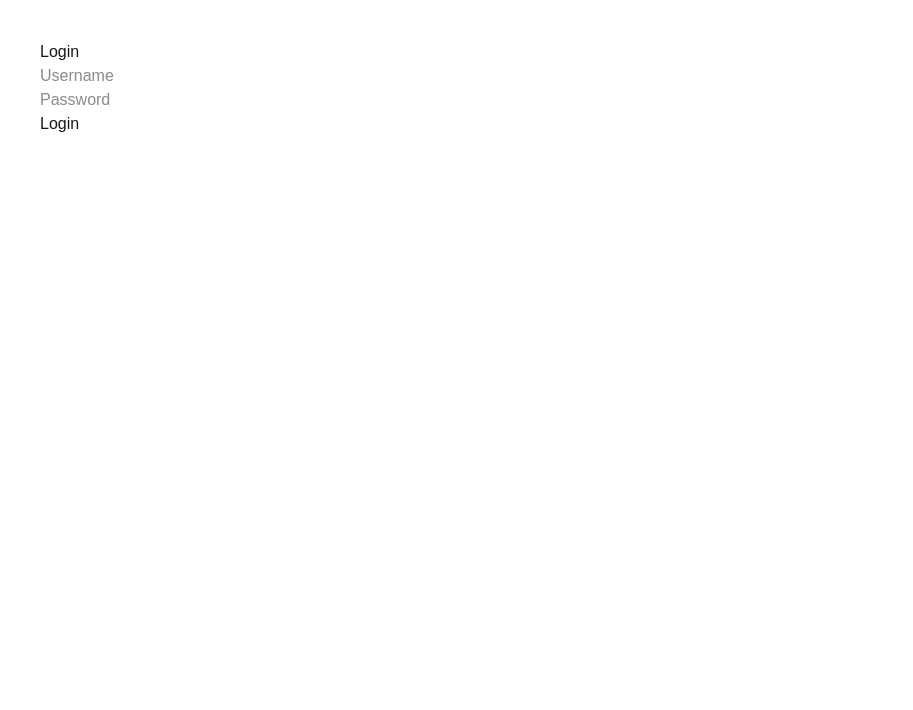
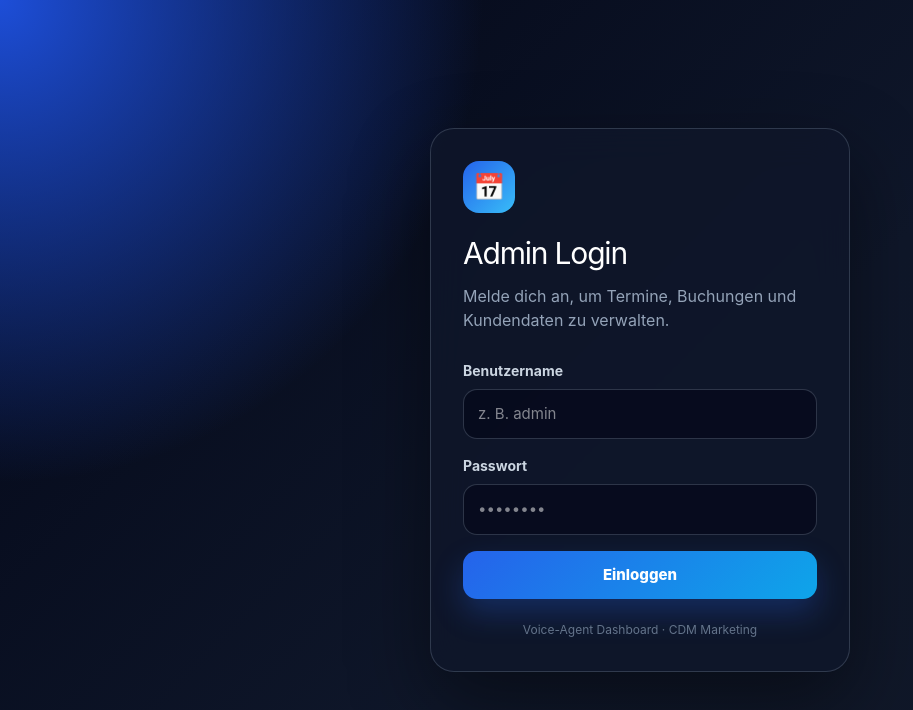
Before and after one commit to J1n4s-999/Voice-Agent, a Next.js app in the folder dashboard/: page /login in a window 1280 px wide. Shown: the top 710 px of the page, without its empty margins (0-913 px from the left). Built offline with nearby package versions, Linux system fonts and the light colour scheme.

Commit message:
new login

```diff
--- a/dashboard/src/app/login/page.tsx
+++ b/dashboard/src/app/login/page.tsx
@@ -4,48 +4,186 @@ import { useState } from "react";
 import { useRouter } from "next/navigation";
 
 export default function LoginPage() {
+  const router = useRouter();
   const [username, setUsername] = useState("");
   const [password, setPassword] = useState("");
-  const router = useRouter();
+  const [loading, setLoading] = useState(false);
+  const [error, setError] = useState("");
 
-  async function handleLogin() {
+  async function handleLogin(e: React.FormEvent) {
+    e.preventDefault();
+    setError("");
+    setLoading(true);
+
+    try {
       const res = await fetch("/api/login", {
         method: "POST",
+        headers: {
+          "Content-Type": "application/json",
+        },
         body: JSON.stringify({ username, password }),
       });
 
       const data = await res.json();
 
-    if (data.ok) {
+      if (!res.ok || !data.ok) {
+        setError("Benutzername oder Passwort ist falsch.");
+        return;
+      }
+
       localStorage.setItem("tenant_id", data.tenant_id);
+      localStorage.setItem("username", data.username);
+
       router.push("/");
-    } else {
-      alert("Login fehlgeschlagen");
+    } catch {
+      setError("Login fehlgeschlagen. Bitte erneut versuchen.");
+    } finally {
+      setLoading(false);
     }
   }
 
   return (
-    <main style={{ padding: 40 }}>
-      <h1>Login</h1>
+    <main
+      style={{
+        minHeight: "100vh",
+        background:
+          "radial-gradient(circle at top left, #1d4ed8 0, transparent 32%), linear-gradient(135deg, #020617 0%, #0f172a 55%, #111827 100%)",
+        color: "#fff",
+        fontFamily:
+          "Inter, ui-sans-serif, system-ui, -apple-system, BlinkMacSystemFont, Arial",
+        display: "flex",
+        alignItems: "center",
+        justifyContent: "center",
+        padding: 24,
+      }}
+    >
+      <section
+        style={{
+          width: "100%",
+          maxWidth: 420,
+          background: "rgba(15, 23, 42, 0.82)",
+          border: "1px solid rgba(148, 163, 184, 0.25)",
+          borderRadius: 24,
+          padding: 32,
+          boxShadow: "0 30px 80px rgba(0,0,0,0.45)",
+          backdropFilter: "blur(18px)",
+        }}
+      >
+        <div style={{ marginBottom: 28 }}>
+          <div
+            style={{
+              width: 52,
+              height: 52,
+              borderRadius: 16,
+              background: "linear-gradient(135deg, #2563eb, #38bdf8)",
+              display: "flex",
+              alignItems: "center",
+              justifyContent: "center",
+              fontSize: 26,
+              marginBottom: 18,
+            }}
+          >
+            📅
+          </div>
 
+          <h1 style={{ fontSize: 30, margin: 0, letterSpacing: "-0.04em" }}>
+            Admin Login
+          </h1>
+
+          <p style={{ color: "#94a3b8", marginTop: 8, lineHeight: 1.5 }}>
+            Melde dich an, um Termine, Buchungen und Kundendaten zu verwalten.
+          </p>
+        </div>
+
+        <form onSubmit={handleLogin}>
+          <label style={label}>Benutzername</label>
           <input
-        placeholder="Username"
             value={username}
             onChange={(e) => setUsername(e.target.value)}
+            placeholder="z. B. admin"
+            autoComplete="username"
+            style={input}
           />
 
-      <br />
-
+          <label style={label}>Passwort</label>
           <input
-        placeholder="Password"
-        type="password"
             value={password}
             onChange={(e) => setPassword(e.target.value)}
+            placeholder="••••••••"
+            type="password"
+            autoComplete="current-password"
+            style={input}
           />
 
-      <br />
+          {error && (
+            <div
+              style={{
+                background: "rgba(239, 68, 68, 0.12)",
+                color: "#fca5a5",
+                border: "1px solid rgba(248, 113, 113, 0.35)",
+                borderRadius: 12,
+                padding: "10px 12px",
+                marginBottom: 16,
+                fontSize: 14,
+              }}
+            >
+              {error}
+            </div>
+          )}
 
-      <button onClick={handleLogin}>Login</button>
+          <button
+            type="submit"
+            disabled={loading}
+            style={{
+              width: "100%",
+              padding: "13px 16px",
+              borderRadius: 14,
+              border: "none",
+              background: loading
+                ? "#334155"
+                : "linear-gradient(135deg, #2563eb, #0ea5e9)",
+              color: "#fff",
+              fontWeight: 800,
+              fontSize: 15,
+              cursor: loading ? "not-allowed" : "pointer",
+              boxShadow: "0 14px 30px rgba(37, 99, 235, 0.28)",
+            }}
+          >
+            {loading ? "Einloggen..." : "Einloggen"}
+          </button>
+        </form>
+
+        <p
+          style={{
+            color: "#64748b",
+            fontSize: 12,
+            textAlign: "center",
+            marginTop: 22,
+          }}
+        >
+          Voice-Agent Dashboard · CDM Marketing
+        </p>
+      </section>
     </main>
   );
 }
+
+const label = {
+  display: "block",
+  color: "#cbd5e1",
+  fontSize: 14,
+  fontWeight: 700,
+  marginBottom: 8,
+};
+
+const input = {
+  width: "100%",
+  padding: "13px 14px",
+  borderRadius: 14,
+  border: "1px solid rgba(148, 163, 184, 0.28)",
+  background: "rgba(2, 6, 23, 0.58)",
+  color: "#fff",
+  outline: "none",
+  marginBottom: 16,
+  fontSize: 15,
+};
```
Also changed, not shown: dashboard/src/middleware_old.ts (renamed from dashboard/src/middleware.ts). Lines whose indentation alone changed are shown as unchanged.
